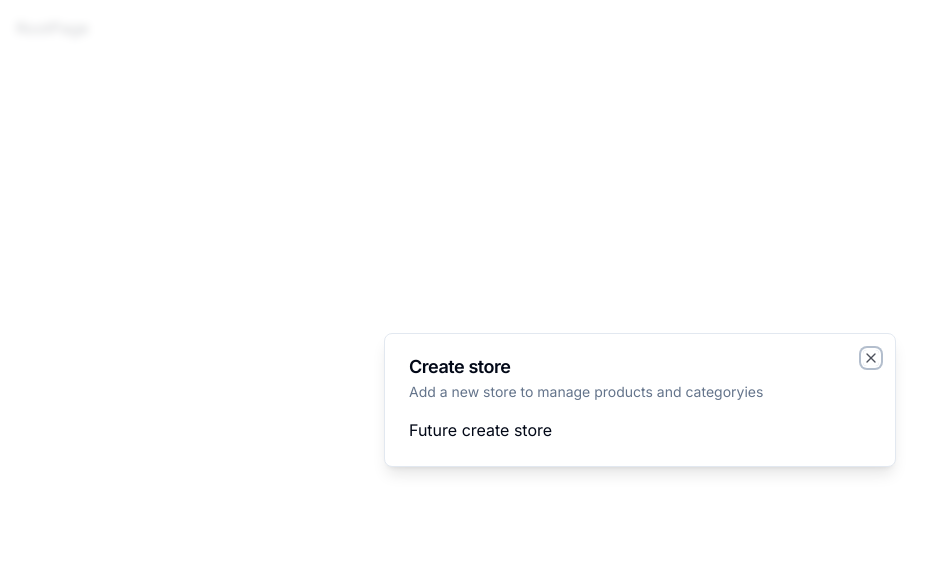
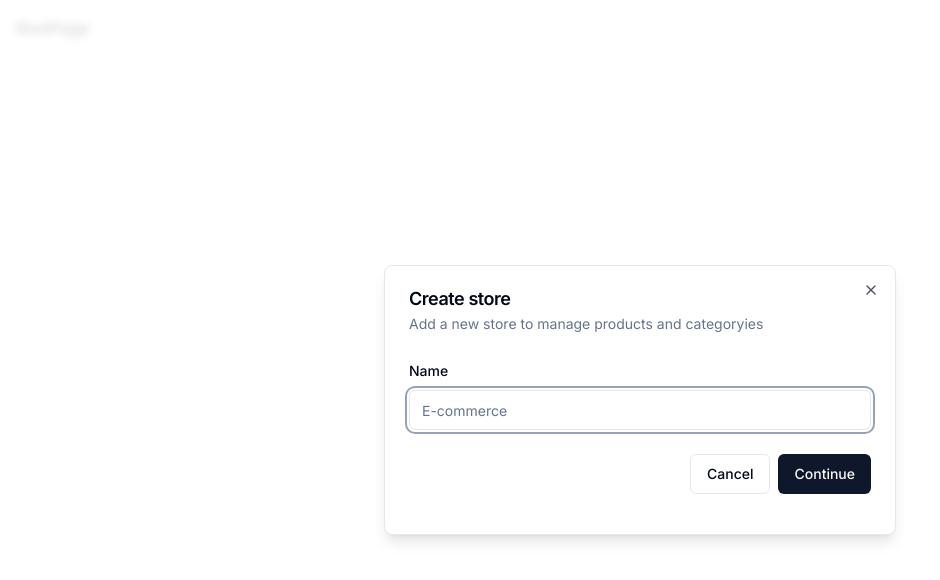
Before and after one commit to obrucheoghene/ecommerce-admin-v2, a Next.js app: page / in a window 1280 px wide. Shown: the top 580 px of the page, without its empty margins (0-940 px from the left). Built offline with nearby package versions, Linux system fonts and the light colour scheme.

Commit message:
feat: Add name input to store modal

```diff
--- a/components/modal/StoreModal.tsx
+++ b/components/modal/StoreModal.tsx
@@ -1,18 +1,69 @@
 "use client"
+
+import { z } from "zod"
+import { useForm } from "react-hook-form"
+import { zodResolver } from "@hookform/resolvers/zod"
 
 import { Modal } from "@/components/ui/modal"
 import { useStoreModal } from "@/hooks/useStoreModal"
+import {
+  Form,
+  FormControl,
+  FormField,
+  FormItem,
+  FormLabel,
+  FormMessage
+} from "@/components/ui/form"
+import { Input } from "@/components/ui/input"
+import { Button } from "@/components/ui/button"
+
+const formSchema = z.object({
+  name: z.string().min(1)
+})
 
 const StoreModal = () => {
-    const storeModal = useStoreModal()
+  const storeModal = useStoreModal()
+
+  const form = useForm<z.infer<typeof formSchema>>({
+    resolver: zodResolver(formSchema),
+    defaultValues: {
+      name: "",
+    }
+  })
+
+  const onSubmit = async (values: z.infer<typeof formSchema>) => {
+    console.log(values)
+  }
   return (
     <Modal
-    title="Create store"
-    description="Add a new store to manage products and categoryies"
-    isOpen={storeModal.isOpen}
-    onClose={storeModal.onClose}>
-
-    Future create store
+      title="Create store"
+      description="Add a new store to manage products and categoryies"
+      isOpen={storeModal.isOpen}
+      onClose={storeModal.onClose}>
+      <div>
+        <div className="space-y-4 py-2 pb-4">
+          <Form {...form}>
+            <form onSubmit={form.handleSubmit(onSubmit)}>
+              <FormField
+                control={form.control}
+                name="name"
+                render={({ field }) => (
+                  <FormItem>
+                    <FormLabel>Name</FormLabel>
+                    <FormControl>
+                      <Input placeholder="E-commerce" {...field} />
+                    </FormControl>
+                    <FormMessage/>
+                  </FormItem>
+                )} />
+                <div className="pt-6 space-x-2 flex items-center justify-end w-full">
+                  <Button variant="outline" onClick={storeModal.onClose}>Cancel</Button>
+                  <Button type="submit" >Continue</Button>
+                </div>
+            </form>
+          </Form>
+        </div>
+      </div>
     </Modal>
   )
 }
```
